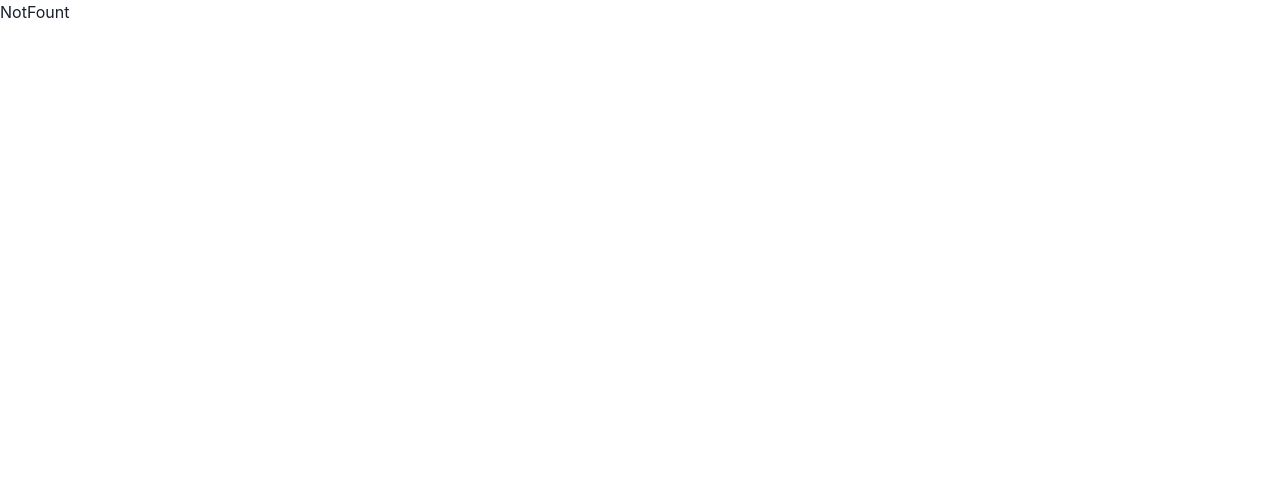
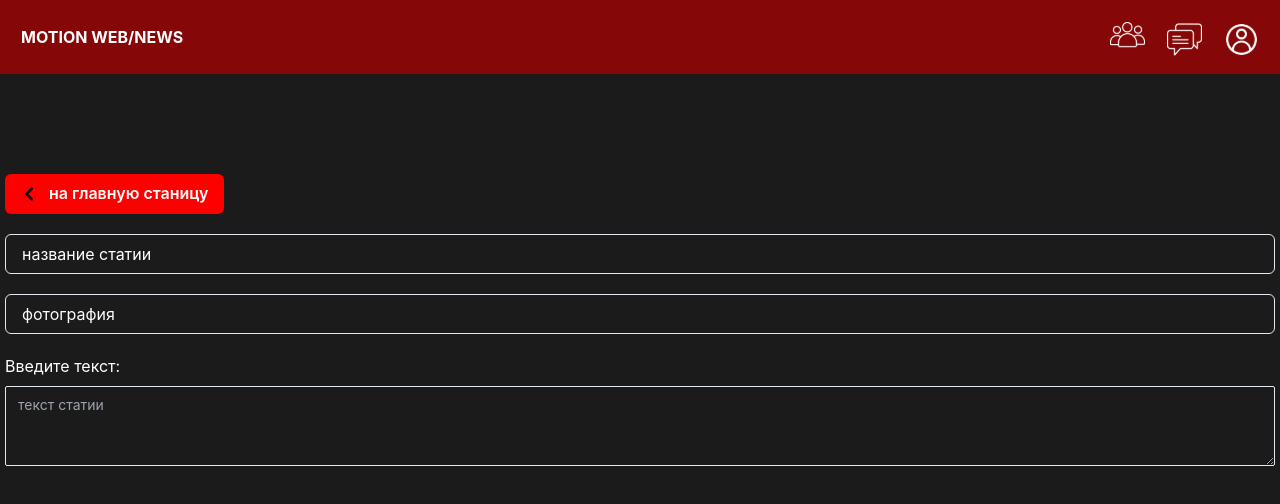
Before and after one commit to Aziret890/chatAndNews, a React (Vite) app: page /admin in a window 1280 px wide. Shown: the top 504 px of the page. Built offline with nearby package versions, Linux system fonts and the light colour scheme.

Commit message:
aziret finish add admin page

```diff
--- a/src/App.tsx
+++ b/src/App.tsx
@@ -10,6 +10,7 @@ import { ChakraProvider } from "@chakra-ui/react";
 import InfoUser from "./pages/InfoUser/InfoUser";
 
 import Profile from "./components/profile/profile";
+import AdminPage from "./pages/AdminPage/AdminPage";
 
 const router = createBrowserRouter([
   {
@@ -87,6 +88,14 @@ const router = createBrowserRouter([
       </>
     ),
   },
+  {
+    path: "/admin",
+    element: (
+      <>
+        <AdminPage />
+      </>
+    ),
+  },
 ]);
 function App() {
   return (
--- /dev/null
+++ b/src/components/admin/Admin.scss
@@ -0,0 +1,11 @@
+.admin {
+  background: #1c1b1b;
+  width: 100%;
+  min-height: 100vh;
+  max-height: 100%;
+  .admin__content__block-input{
+    button{
+        padding: 7px 10px;
+    }
+  }
+}
--- /dev/null
+++ b/src/components/admin/Admin.tsx
@@ -0,0 +1,70 @@
+import React from "react";
+import "./Admin.scss";
+import Header2 from "../header2/header2";
+import { FaChevronLeft } from "react-icons/fa";
+import {
+  Button,
+  ButtonGroup,
+  Input,
+  InputGroup,
+  InputRightElement,
+  Text,
+  Textarea,
+  WrapItem,
+} from "@chakra-ui/react";
+function Admin() {
+  const [value, setValue] = React.useState("");
+  const [show, setShow] = React.useState(false);
+
+  let handleInputChange = (e) => {
+    let inputValue = e.target.value;
+    setValue(inputValue);
+  };
+  const handleClick = () => setShow(!show);
+
+  return (
+    <>
+      <Header2 />
+      <section className="admin">
+        <div className="container">
+          <div className="admin__content pt-[100px]">
+            <WrapItem>
+              <Button background={"red"} colorScheme="twitter" gap={3}>
+                <FaChevronLeft color="black" /> на главную станицу
+              </Button>
+            </WrapItem>
+            <div className="admin__content__block">
+              <div className="mt-[20px] admin__content__block-input" />
+              <Input
+                color="white"
+                placeholder="название статии"
+                _placeholder={{ color: "white" }}
+              />
+              <div />
+              <div className="mt-[20px] admin__content__block-input" />
+              <Input
+                color="white"
+                placeholder="фотография"
+                _placeholder={{ color: "white" }}
+              />
+              <div />
+              <div className="mt-[20px] admin__content__block-textArea">
+                <Text color={"white"} mb="8px">
+                  Введите текст: {value}
+                </Text>
+                <Textarea
+                  value={value}
+                  onChange={handleInputChange}
+                  placeholder="текст статии"
+                  size="sm"
+                />
+              </div>
+            </div>
+          </div>
+        </div>
+      </section>
+    </>
+  );
+}
+
+export default Admin;
--- /dev/null
+++ b/src/pages/AdminPage/AdminPage.tsx
@@ -0,0 +1,12 @@
+import React from "react";
+import Admin from "../../components/admin/Admin";
+
+function AdminPage() {
+  return (
+    <div>
+      <Admin />
+    </div>
+  );
+}
+
+export default AdminPage;
```
